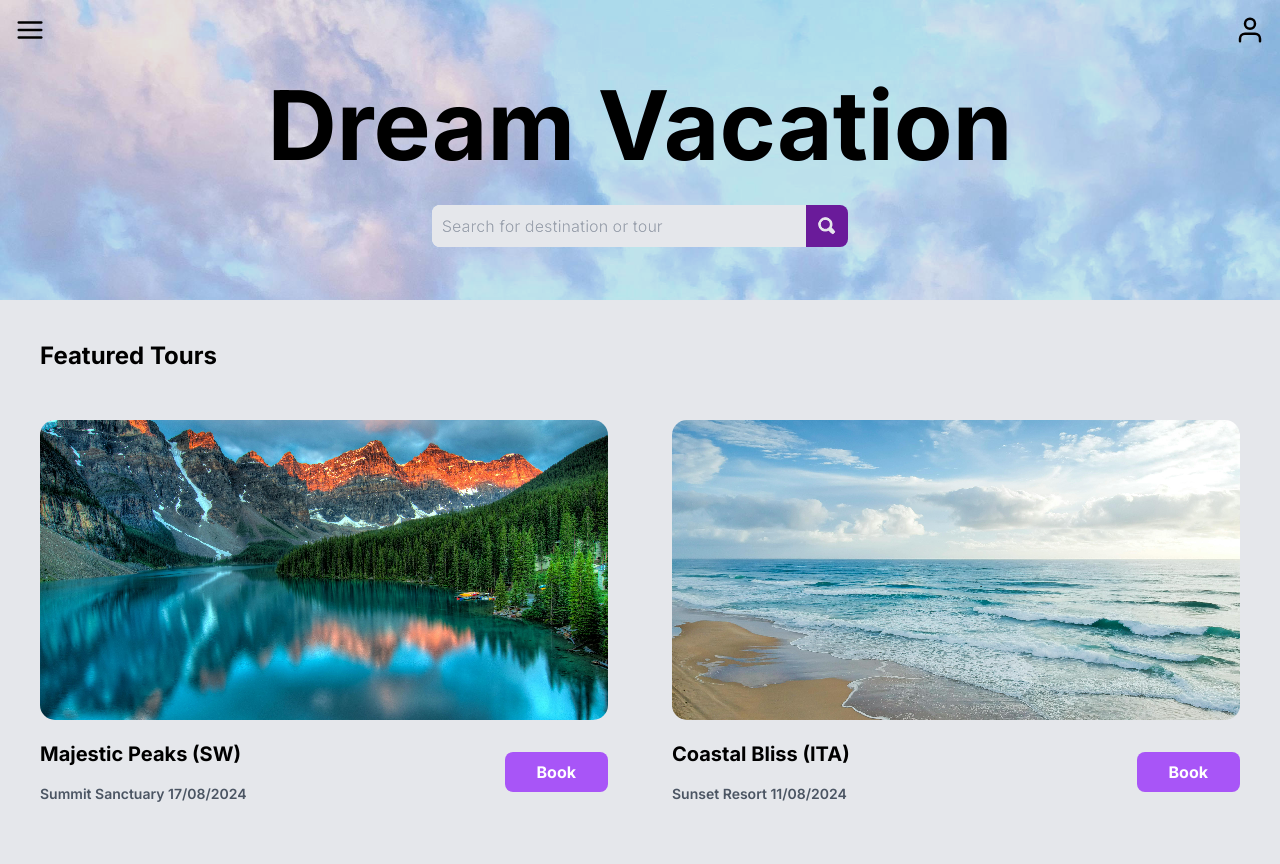
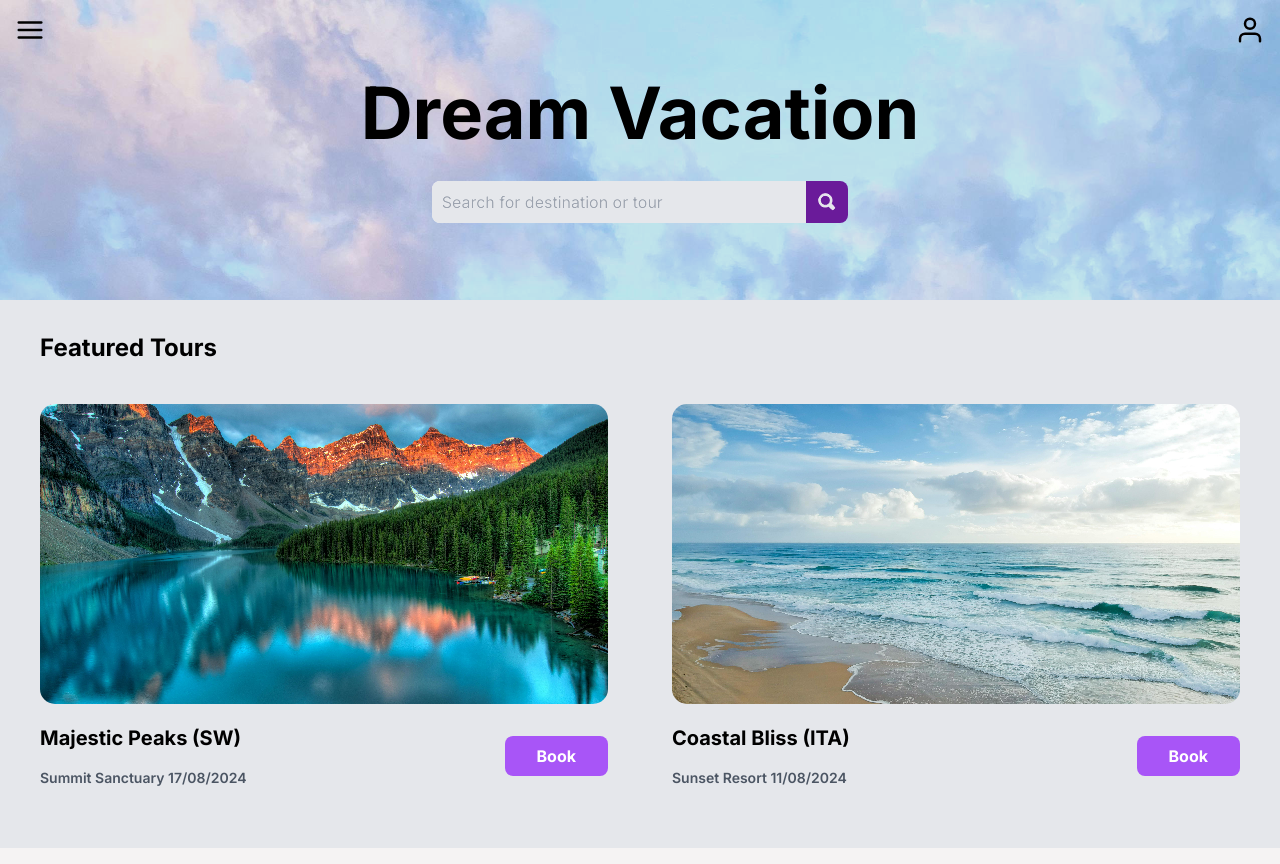
Before and after one commit to Shayan-Mst/vacation, a Next.js app: page /home in a window 1280 px wide. Built offline with nearby package versions, Linux system fonts and the light colour scheme.

Commit message:
changed margin

```diff
--- a/src/app/globals.css
+++ b/src/app/globals.css
@@ -19,7 +19,7 @@
 html , body ,.root{
 
    background-color: rgb(245, 243, 243);
-   height: 100%;
+
 
 }
 
--- a/src/app/home/page.tsx
+++ b/src/app/home/page.tsx
@@ -31,7 +31,7 @@ const page = () => {
 <div className='font-bold mx-2 my-8 md:text-center'>
     <span className='block mb-2 md:hidden'>Welcome , Traveler !</span>
     <span className='text-2xl md:hidden'>Explore tour packages</span>
-    <span className='lg:text-8xl md:text-7xl hidden md:block'>Dream Vacation</span>
+    <span className='lg:text-7xl md:text-6xl hidden md:block'>Dream Vacation</span>
 
 </div>
 <div className='w-full my-8 hidden md:grid'>
@@ -57,7 +57,7 @@ const page = () => {
 
 </div>
 
-<div className='h-full' style={{borderRadius:'25px'}}>
+<div>
   <div className='w-full my-8 md:hidden'>
 <div className="search-container sm:w-2/3 mx-auto">
     <input type="text" className="search-input" placeholder="Search for destination or tour"/>
@@ -79,7 +79,7 @@ const page = () => {
 </div>
 </div>
 <div className="w-full p-4">
-  <div className='my-6'>
+  <div className='my-4'>
   <span className='font-bold lg:px-6 text-2xl'>Featured Tours</span>
   </div>
   <div className="flex flex-col sm:flex-col md:flex-row gap-4">
```
